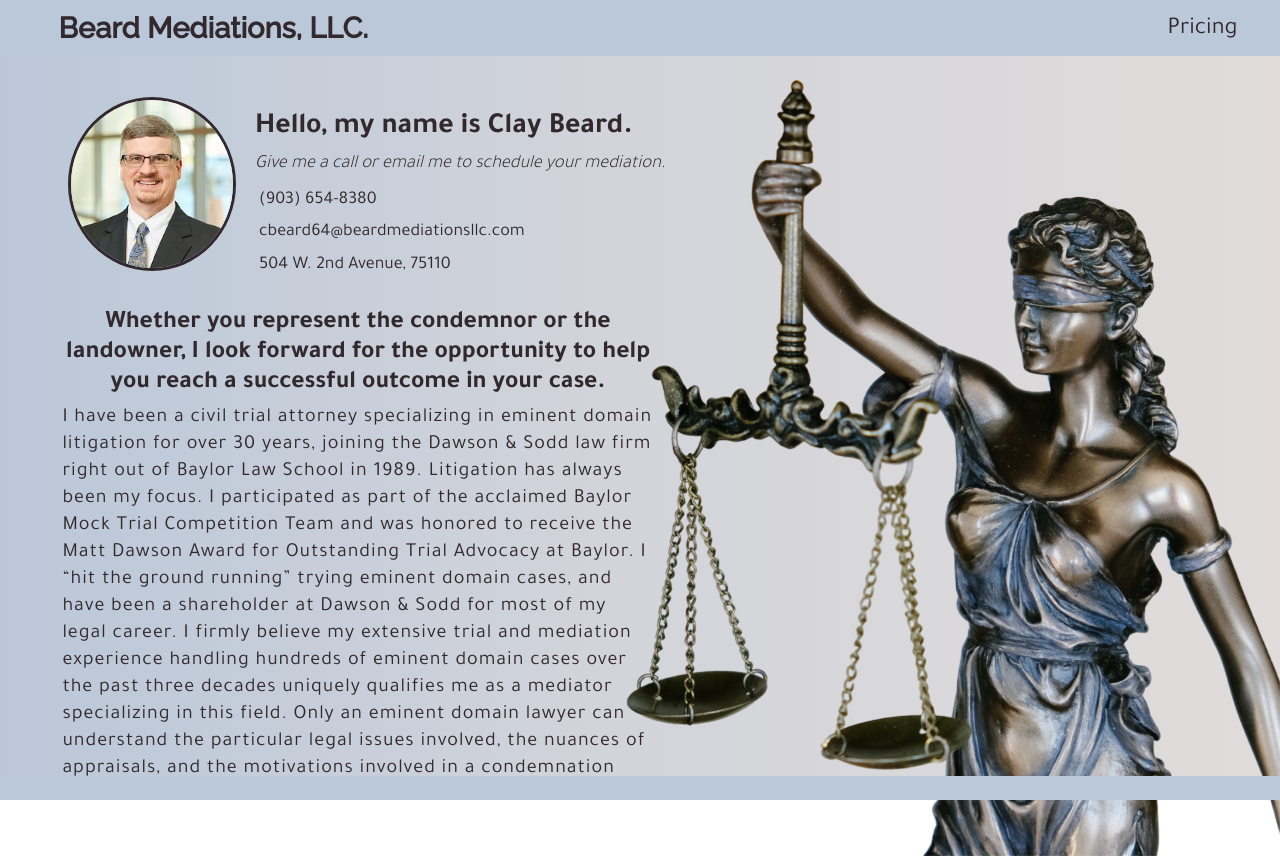
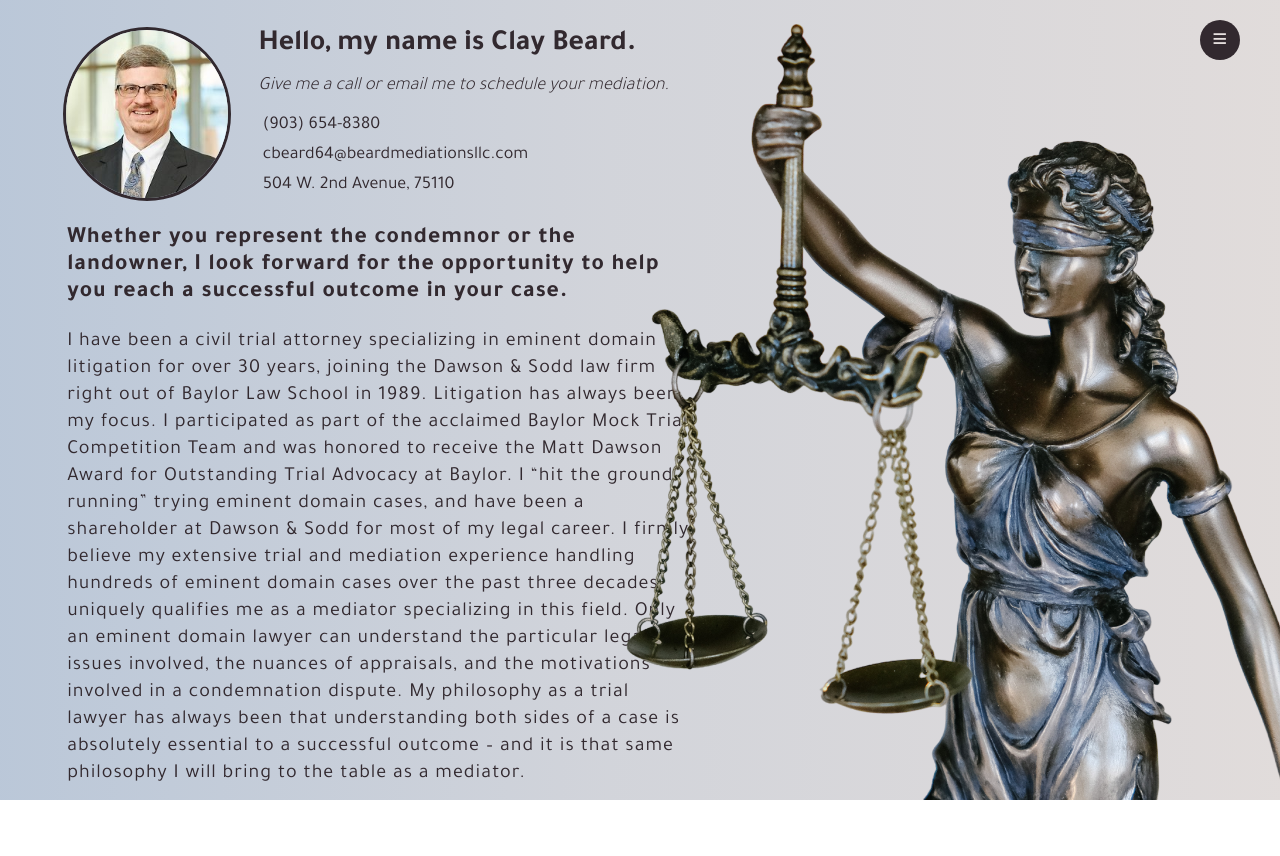
Before and after one commit to h-elliot/beard-mediations, a React (Create React App) app: page / in a window 1280 px wide. After the commit the page ends 800 px from the top, so only its background shows below. Built offline with nearby package versions, Linux system fonts and the light colour scheme.

Commit message:
add menu button

```diff
--- a/src/App.css
+++ b/src/App.css
@@ -15,20 +15,27 @@ color: #326771
 @import url('https://fonts.googleapis.com/css2?family=Raleway:ital,wght@0,100;0,200;0,400;0,500;1,100;1,200;1,400;1,500&family=Tajawal:wght@200;300;400;700;900&display=swap');
 
 *, html, body {
-  height: 100vh;
+  /* min-height: 100%; */
+  height: 100%;
   color: #32292F;
   overflow: auto;
   font-family: 'Tajawal', sans-serif;
 }
 
+main {
+  height: 100%;
+  min-height: 100%;
+}
+
 .App {
   text-align: center;
   height: 100%;
+  min-height: 100%;
   width: 100%;
   display: flex;
   flex-flow: column nowrap;
   align-items: center;
-  overflow: hidden;
+  /* overflow: hidden; */
   background: hsla(10, 9%, 87%, 1);
 
     background: linear-gradient(180deg, hsla(10, 9%, 87%, 1) 0%, hsla(225, 10%, 84%, 1) 52%, hsla(214, 28%, 79%, 1) 100%);
--- a/src/App.js
+++ b/src/App.js
@@ -1,5 +1,6 @@
 import './App.css';
 import Navbar from './components/Navbar';
+import MenuButton from './components/MenuButton';
 import PageContent from './components/PageContent';
 import Footer from './components/Footer';
 import HeroImg from './components/HeroImg';
@@ -11,6 +12,7 @@ function App() {
 	return (
 		<div className='App'>
 			<Navbar />
+			<MenuButton />
 			<div
 				style={{
 					height: sticky ? `${stickyRef.current?.clientHeight}px` : '0px',
@@ -24,7 +26,7 @@ function App() {
 					<PageContent />
 				</div>
 			</main>{' '}
-			<Footer />
+			{/* <Footer /> */}
 		</div>
 	);
 }
--- /dev/null
+++ b/src/components/MenuButton.js
@@ -0,0 +1,10 @@
+import React from 'react';
+import '../styles/MenuButton.css';
+
+export default function MenuButton() {
+	return (
+		<div className='Menu-Button'>
+			<button>≡</button>
+		</div>
+	);
+}
--- a/src/components/PageContent.js
+++ b/src/components/PageContent.js
@@ -4,15 +4,15 @@ import Card from './Card.js';
 
 export default function PageContent() {
 	return (
-		<main className='Page-content-all'>
+		<div className='Page-content-all'>
 			<Card />
-			<article className='Page-content-article'>
-				<h3>
+			<div className='Page-content-text'>
+				<h3 className='Page-content-title'>
 					Whether you represent the condemnor or the landowner, I look forward
 					for the opportunity to help you reach a successful outcome in your
 					case.
 				</h3>
-				<p className='Page-content-text'>
+				<p className='Page-content-p'>
 					I have been a civil trial attorney specializing in eminent domain
 					litigation for over 30 years, joining the Dawson & Sodd law firm right
 					out of Baylor Law School in 1989. Litigation has always been my focus.
@@ -30,7 +30,7 @@ export default function PageContent() {
 					essential to a successful outcome – and it is that same philosophy I
 					will bring to the table as a mediator.
 				</p>
-			</article>
-		</main>
+			</div>
+		</div>
 	);
 }
--- a/src/styles/Card.css
+++ b/src/styles/Card.css
@@ -1,3 +1,5 @@
+/* WHOLE CARD */
+
 .Page-card {
 	flex-basis: 25vh;
 	max-height: 23vh;
@@ -8,7 +10,9 @@
 	flex-flow: row nowrap;
 	justify-content: space-evenly;
 
-	padding: 2%;
+	/* padding: 2%; */
+
+	overflow: hidden;
 
 }
 
@@ -20,20 +24,25 @@
 
 }
 
+/* CARD TEXT  */
+
 .Card-text {
 	display: flex;
 	flex-flow: column nowrap;
 	justify-content: space-evenly;
 
-	max-height: 100%;
+	/* max-height: 100%; */
 	padding: 0 2%;
 	margin-right: 5%;
+	max-height:fit-content;
+
+	overflow: visible;
 }
 
 .Card-title {
 	text-align: left;
-	max-height: 10%;
-	padding: 3% 0;
+	/* max-height: 10%;
+	padding: 3% 0; */
 	margin: 0;
 	font-size: calc(10pt + 2vmin);
 }
@@ -43,7 +52,7 @@
 	font-weight: 300;
 	font-style: italic;
 	text-align: left;
-	max-height: 11%;
+	max-height: 10vh;
 	padding: 3% 0;
 	margin: 0;
 	font-size: calc(8pt + 1vmin);
--- a/src/styles/Footer.css
+++ b/src/styles/Footer.css
@@ -15,6 +15,7 @@
 	z-index: 5;
 
 	color: #E7E1E0;
+
 }
 
 .Footer-text a {
@@ -26,12 +27,13 @@
 
 	width: 90%;
 	display: flex;
-	flex-flow: row nowrap;
-	/* justify-content: center;
-	align-items: center; */
+	flex-direction: row;
+	flex-wrap: nowrap;
+	justify-content: center;
+	align-items: center;
 
 
 	text-align: center;
-	font-size: 8pt;
+	font-size: calc(6pt + 1vmin);
 
 }
--- /dev/null
+++ b/src/styles/MenuButton.css
@@ -0,0 +1,24 @@
+.Menu-Button button {
+	background: #32292F;
+	color: #E7E1E0;
+	position: absolute;
+	top: 2.5vh;
+	right: 5vh;
+	height: 5vh;
+	width: 5vh;
+	z-index: 10;
+	overflow: hidden;
+
+	border: none;
+	border-radius: 50%;
+	text-align: center;
+	text-decoration: none;
+	font-size: calc(7pt + 2vmin);
+
+	padding-top: 3px;
+}
+
+.Menu-Button button:hover {
+	background: #BBC8D9;
+	color: #32292F;
+}
--- a/src/styles/Navbar.css
+++ b/src/styles/Navbar.css
@@ -5,8 +5,7 @@
 	width: 100%;
 	box-sizing: border-box;
 	display: flex;
-	/* flex-flow: row nowrap; */
-	/* justify-content: space-between; */
+
 	align-items: center;
 	transition: all .7s ease-in;
 	background-color: #BBC8D9;
@@ -14,7 +13,7 @@
   	position: sticky;
 	top: 0;
 
-	z-index: 4;
+	z-index: 5;
 
 
 }
--- a/src/styles/PageContent.css
+++ b/src/styles/PageContent.css
@@ -2,6 +2,7 @@
 
 .Page-content-all {
 	flex-basis: auto;
+	height:fit-content;
 	width: 55%;
 	left: 0;
 	overflow: hidden;
@@ -21,16 +22,16 @@
 	line-height: 27px;
 }
 
-.Page-content-article h3 {
+.Page-content-title h3 {
 	font-size: calc(7pt + 2vmin);
 	padding: 0 5%;
 	margin: 0;
 	margin-top: 2%;
-		margin-right: 6%;
+	margin-right: 6%;
 	max-height: 12%;
 }
 
-.Page-content-article p {
+.Page-content-p p {
 	padding: 0 5%;
 	margin-right: 6%;
 
```
